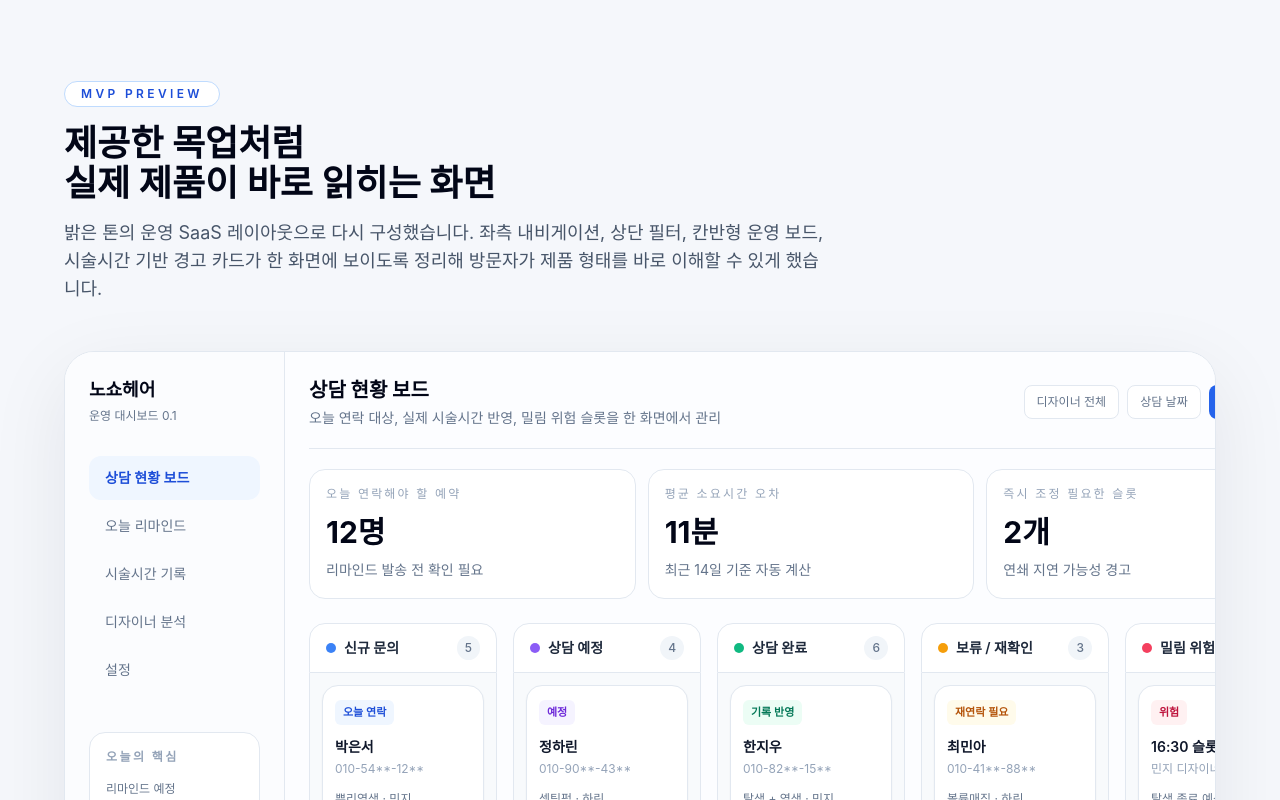
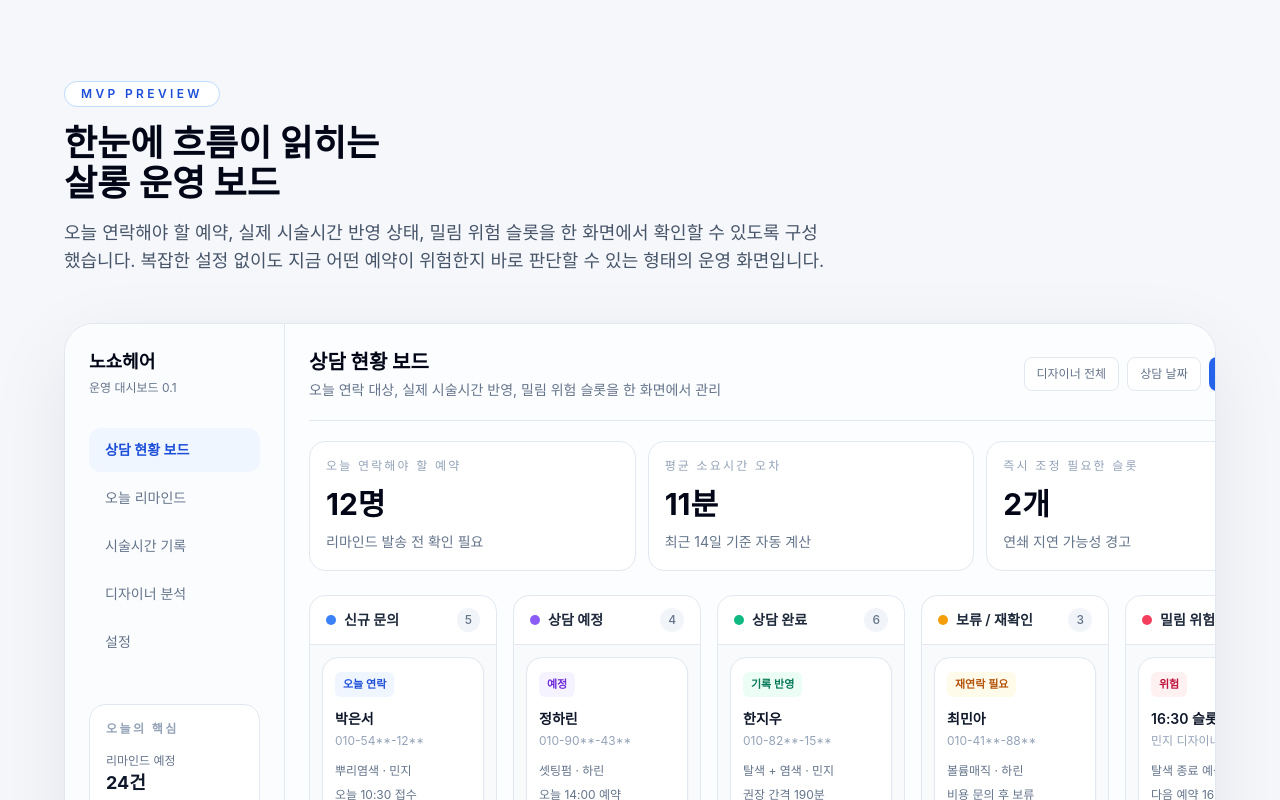
Before and after one commit to kirin765/haircut-landing, a Next.js app: page / in a window 1280 px wide. Shown: the part 1220-2020 px from the top of the page. Built offline with nearby package versions, Linux system fonts and the light colour scheme; no server answers.

Commit message:
Refine landing copy for MVP sections

```diff
--- a/src/components/HowItWorks.tsx
+++ b/src/components/HowItWorks.tsx
@@ -51,11 +51,11 @@ export default function HowItWorks() {
             <div>
               <p className="text-sm font-semibold text-purple-600 mb-3">MVP 범위</p>
               <h3 className="text-2xl font-bold text-gray-900 mb-4">
-                자동 최적화 엔진 전 단계까지만 정확하게 만듭니다
+                지금 바로 운영에 반영할 수 있는 기능부터 담았습니다
               </h3>
               <p className="text-gray-600 mb-6">
-                첫 버전은 추천과 경고에 집중합니다. 완전 자동 배치 최적화까지 가지 않아도,
-                실제 기록만 쌓이면 예약 간격 품질은 바로 개선됩니다.
+                첫 버전은 실제 기록, 권장 간격, 밀림 경고에 집중합니다. 예약표를 전면 교체하지
+                않아도 매일 반복되는 지연과 공실 문제를 훨씬 더 안정적으로 관리할 수 있습니다.
               </p>
               <ul className="space-y-3 text-gray-700">
                 <li>실제 시작/종료 시각 기록</li>
--- a/src/components/MVPPreview.tsx
+++ b/src/components/MVPPreview.tsx
@@ -107,14 +107,14 @@ export default function MVPPreview() {
             MVP Preview
           </p>
           <h2 className="text-3xl font-bold leading-tight text-slate-950 sm:text-4xl">
-            제공한 목업처럼
+            한눈에 흐름이 읽히는
             <br />
-            실제 제품이 바로 읽히는 화면
+            살롱 운영 보드
           </h2>
           <p className="mt-4 text-base leading-7 text-slate-600 sm:text-lg">
-            밝은 톤의 운영 SaaS 레이아웃으로 다시 구성했습니다. 좌측 내비게이션,
-            상단 필터, 칸반형 운영 보드, 시술시간 기반 경고 카드가 한 화면에 보이도록
-            정리해 방문자가 제품 형태를 바로 이해할 수 있게 했습니다.
+            오늘 연락해야 할 예약, 실제 시술시간 반영 상태, 밀림 위험 슬롯을 한 화면에서
+            확인할 수 있도록 구성했습니다. 복잡한 설정 없이도 지금 어떤 예약이 위험한지
+            바로 판단할 수 있는 형태의 운영 화면입니다.
           </p>
         </div>
 
```
